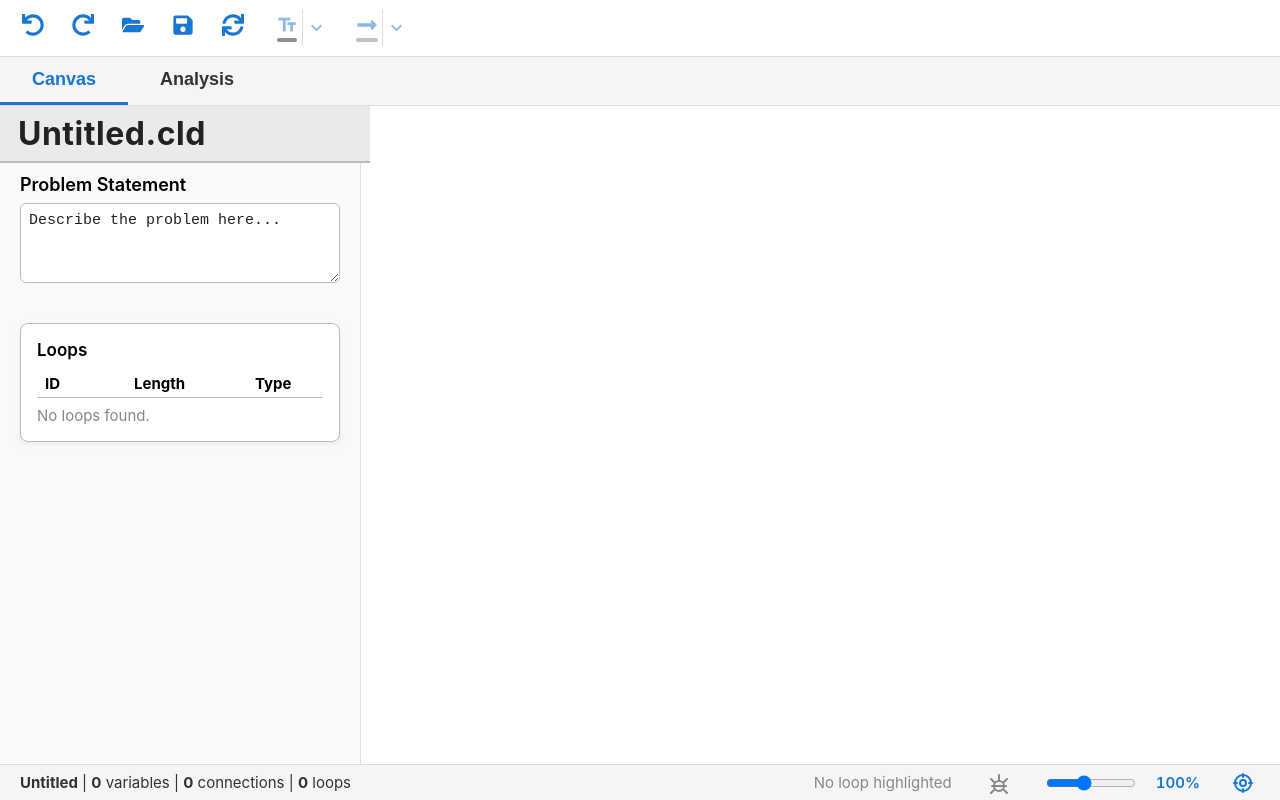
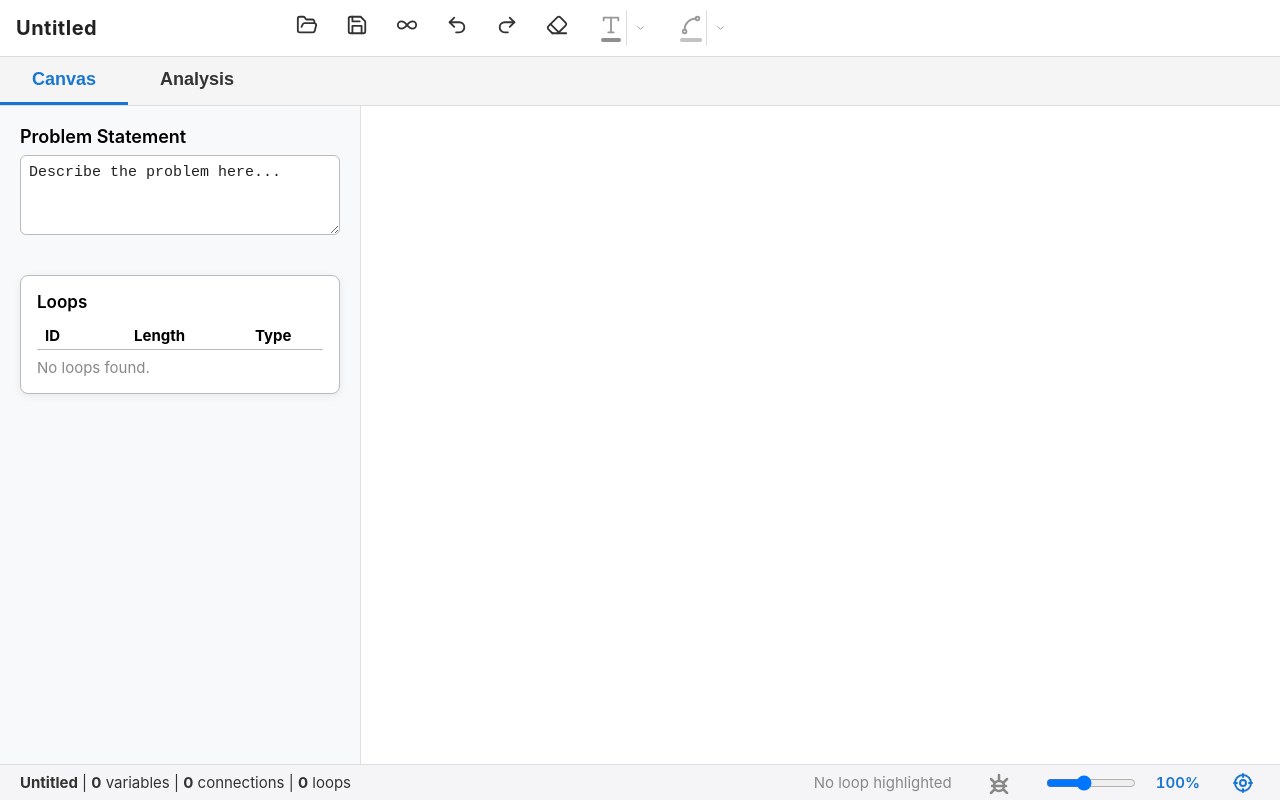
Before and after one commit to sagarajab/CausalLoopDiagram, a React (Create React App) app: page / in a window 1280 px wide. Built offline with nearby package versions, Linux system fonts and the light colour scheme.

Commit message:
modified:   src/App.tsx 	modified:   src/components/Canvas.tsx 	modified:   src/state/cldStore.ts

```diff
--- a/src/App.tsx
+++ b/src/App.tsx
@@ -1,8 +1,8 @@
 import React, { useState, useRef } from 'react';
 import Canvas from './components/Canvas';
 import { useCLDStore } from './state/cldStore';
-import { FaUndo, FaRedo, FaSync, FaFolderOpen, FaSave, FaPalette, FaChevronDown, FaLongArrowAltRight } from 'react-icons/fa';
-import { MdTextFields } from 'react-icons/md';
+import { LuUndo2 , LuRedo2 , LuInfinity , LuFolderOpen , LuSave, LuPalette, LuChevronDown, LuSpline, LuEraser } from 'react-icons/lu';
+import { LuType  } from 'react-icons/lu';
 
 const Analysis: React.FC<{ refreshKey: number }> = ({ refreshKey }) => {
   const arcs = useCLDStore(state => state.arcs);
@@ -122,6 +122,11 @@ const App: React.FC = () => {
   const arcDragStart = React.useRef<null | { arcId: string, mx: number, my: number, nx: number, ny: number, sign: number }>(null);
   const fileInputRef = useRef<HTMLInputElement>(null);
   const [importError, setImportError] = useState<string | null>(null);
+  const [filename, setFilename] = useState('Untitled');
+  const [editingFilename, setEditingFilename] = useState(false);
+  const [tempFilename, setTempFilename] = useState(filename);
+  const filenameInputRef = useRef<HTMLInputElement>(null);
+  const FILENAME_BOX_WIDTH = 250;
 
   const handleRefresh = () => {
     setRefreshKey(k => k + 1);
@@ -136,11 +141,15 @@ const App: React.FC = () => {
       defaultNodeColor,
       defaultArcColor,
     };
+    let exportName = filename.trim() || 'Untitled';
+    if (!exportName.toLowerCase().endsWith('.cld')) {
+      exportName += '.cld';
+    }
     const blob = new Blob([JSON.stringify(data, null, 2)], { type: 'application/json' });
     const url = URL.createObjectURL(blob);
     const a = document.createElement('a');
     a.href = url;
-    a.download = 'diagram.cld';
+    a.download = exportName;
     document.body.appendChild(a);
     a.click();
     setTimeout(() => {
@@ -187,6 +196,9 @@ const App: React.FC = () => {
           defaultNodeColor: data.defaultNodeColor || '#222',
           defaultArcColor: data.defaultArcColor || '#888',
         }));
+        // Set filename to file name without extension
+        const baseName = file.name.replace(/\.[^/.]+$/, '');
+        setFilename(baseName || 'Untitled');
         setTab('canvas');
         setRefreshKey(k => k + 1);
       } catch (err) {
@@ -236,6 +248,118 @@ const App: React.FC = () => {
     <div style={{ height: '100vh', width: '100vw', display: 'flex', flexDirection: 'column' }}>
       {/* Menu bar */}
       <div style={{ display: 'flex', alignItems: 'center', padding: '8px 16px', borderBottom: '1px solid #ddd', background: '#fff', position: 'relative' }}>
+        {editingFilename ? (
+          <input
+            ref={filenameInputRef}
+            value={tempFilename}
+            onChange={e => setTempFilename(e.target.value)}
+            onBlur={() => {
+              setFilename(tempFilename.trim() || 'Untitled');
+              setEditingFilename(false);
+            }}
+            onKeyDown={e => {
+              if (e.key === 'Enter') {
+                setFilename(tempFilename.trim() || 'Untitled');
+                setEditingFilename(false);
+              } else if (e.key === 'Escape') {
+                setTempFilename(filename);
+                setEditingFilename(false);
+              }
+            }}
+            style={{
+              fontWeight: 700,
+              fontSize: 20,
+              marginRight: 24,
+              color: '#222',
+              minWidth: FILENAME_BOX_WIDTH,
+              maxWidth: FILENAME_BOX_WIDTH,
+              width: FILENAME_BOX_WIDTH,
+              userSelect: 'auto',
+              letterSpacing: 0.5,
+              border: '1px solid #bbb',
+              borderRadius: 4,
+              padding: '2px 8px',
+              outline: 'none',
+              background: '#f9f9f9',
+              boxSizing: 'border-box',
+              transition: 'none',
+            }}
+            autoFocus
+          />
+        ) : (
+          <span
+            style={{
+              fontWeight: 700,
+              fontSize: 20,
+              marginRight: 24,
+              color: '#222',
+              minWidth: FILENAME_BOX_WIDTH,
+              maxWidth: FILENAME_BOX_WIDTH,
+              width: FILENAME_BOX_WIDTH,
+              userSelect: 'none',
+              letterSpacing: 0.5,
+              cursor: 'pointer',
+              display: 'inline-block',
+              overflow: 'hidden',/**\] */
+              textOverflow: 'ellipsis',
+              whiteSpace: 'nowrap',
+              boxSizing: 'border-box',
+              transition: 'none',
+            }}
+            title="Click to edit filename"
+            onClick={() => {
+              setTempFilename(filename);
+              setEditingFilename(true);
+              setTimeout(() => filenameInputRef.current?.focus(), 0);
+            }}
+          >
+            {filename}
+          </span>
+        )}
+        {/* Open */}
+        <button
+          onClick={handleLoad}
+          title="Open"
+          style={menuBtnStyle}
+          onMouseOver={e => { e.currentTarget.style.background = '#f0f4fa'; e.currentTarget.style.boxShadow = '0 2px 8px #1976d222'; }}
+          onMouseOut={e => { e.currentTarget.style.background = '#fff'; e.currentTarget.style.boxShadow = 'none'; }}
+          onMouseDown={e => { e.currentTarget.style.background = '#e3eaf5'; }}
+          onMouseUp={e => { e.currentTarget.style.background = '#f0f4fa'; }}
+        >
+          <LuFolderOpen size={22} stroke="#333" strokeWidth={2} />
+        </button>
+        <input
+          type="file"
+          accept=".cld,application/json"
+          ref={fileInputRef}
+          style={{ display: 'none' }}
+          onChange={handleFileChange}
+        />
+        {/* Save */}
+        <button
+          onClick={handleExport}
+          title="Save"
+          style={menuBtnStyle}
+          onMouseOver={e => { e.currentTarget.style.background = '#f0f4fa'; e.currentTarget.style.boxShadow = '0 2px 8px #1976d222'; }}
+          onMouseOut={e => { e.currentTarget.style.background = '#fff'; e.currentTarget.style.boxShadow = 'none'; }}
+          onMouseDown={e => { e.currentTarget.style.background = '#e3eaf5'; }}
+          onMouseUp={e => { e.currentTarget.style.background = '#f0f4fa'; }}
+        >
+          <LuSave size={22} stroke="#333" strokeWidth={2} />
+        </button>
+        {/* Sync */}
+        <button
+          onClick={handleRefresh}
+          title="Sync"
+          style={menuBtnStyle}
+          onMouseOver={e => { e.currentTarget.style.background = '#f0f4fa'; e.currentTarget.style.boxShadow = '0 2px 8px #1976d222'; }}
+          onMouseOut={e => { e.currentTarget.style.background = '#fff'; e.currentTarget.style.boxShadow = 'none'; }}
+          onMouseDown={e => { e.currentTarget.style.background = '#e3eaf5'; }}
+          onMouseUp={e => { e.currentTarget.style.background = '#f0f4fa'; }}
+        >
+          <LuInfinity size={22} stroke="#333" strokeWidth={2} />
+        </button>
+        {/* Undo */}
         <button
           onClick={undo}
           title="Undo"
@@ -244,7 +368,10 @@ const App: React.FC = () => {
           onMouseOut={e => { e.currentTarget.style.background = '#fff'; e.currentTarget.style.boxShadow = 'none'; }}
           onMouseDown={e => { e.currentTarget.style.background = '#e3eaf5'; }}
           onMouseUp={e => { e.currentTarget.style.background = '#f0f4fa'; }}
-        ><FaUndo size={22} /></button>
+        >
+          <LuUndo2 size={22} stroke="#333" strokeWidth={2} />
+        </button>
+        {/* Redo */}
         <button
           onClick={redo}
           title="Redo"
@@ -253,42 +380,22 @@ const App: React.FC = () => {
           onMouseOut={e => { e.currentTarget.style.background = '#fff'; e.currentTarget.style.boxShadow = 'none'; }}
           onMouseDown={e => { e.currentTarget.style.background = '#e3eaf5'; }}
           onMouseUp={e => { e.currentTarget.style.background = '#f0f4fa'; }}
-        ><FaRedo size={22} /></button>
+        >
+          <LuRedo2 size={22} stroke="#333" strokeWidth={2} />
+        </button>
+        {/* Clear Canvas */}
         <button
-          onClick={handleLoad}
-          title="Open"
+          onClick={() => { useCLDStore.getState().clearAll(); }}
+          title="Clear Canvas"
           style={menuBtnStyle}
           onMouseOver={e => { e.currentTarget.style.background = '#f0f4fa'; e.currentTarget.style.boxShadow = '0 2px 8px #1976d222'; }}
           onMouseOut={e => { e.currentTarget.style.background = '#fff'; e.currentTarget.style.boxShadow = 'none'; }}
           onMouseDown={e => { e.currentTarget.style.background = '#e3eaf5'; }}
           onMouseUp={e => { e.currentTarget.style.background = '#f0f4fa'; }}
-        ><FaFolderOpen size={22} /></button>
-        <input
-          type="file"
-          accept=".cld,application/json"
-          ref={fileInputRef}
-          style={{ display: 'none' }}
-          onChange={handleFileChange}
-        />
-        <button
-          onClick={handleExport}
-          title="Save"
-          style={menuBtnStyle}
-          onMouseOver={e => { e.currentTarget.style.background = '#f0f4fa'; e.currentTarget.style.boxShadow = '0 2px 8px #1976d222'; }}
-          onMouseOut={e => { e.currentTarget.style.background = '#fff'; e.currentTarget.style.boxShadow = 'none'; }}
-          onMouseDown={e => { e.currentTarget.style.background = '#e3eaf5'; }}
-          onMouseUp={e => { e.currentTarget.style.background = '#f0f4fa'; }}
-        ><FaSave size={22} /></button>
-        <button
-          onClick={handleRefresh}
-          title="Sync"
-          style={menuBtnStyle}
-          onMouseOver={e => { e.currentTarget.style.background = '#f0f4fa'; e.currentTarget.style.boxShadow = '0 2px 8px #1976d222'; }}
-          onMouseOut={e => { e.currentTarget.style.background = '#fff'; e.currentTarget.style.boxShadow = 'none'; }}
-          onMouseDown={e => { e.currentTarget.style.background = '#e3eaf5'; }}
-          onMouseUp={e => { e.currentTarget.style.background = '#f0f4fa'; }}
-        ><FaSync size={22} /></button>
-        {/* Default node color split button */}
+        >
+          <LuEraser size={22} stroke="#333" strokeWidth={2} />
+        </button>
+        {/* T_color (node color split button) */}
         <div style={{ position: 'relative', display: 'inline-flex', flexDirection: 'row', alignItems: 'flex-end', verticalAlign: 'top' }} ref={nodeBtnRef}>
           <button
             title="Apply node color"
@@ -338,7 +445,7 @@ const App: React.FC = () => {
             }}
           >
             <span style={{ display: 'flex', flexDirection: 'column', alignItems: 'center', justifyContent: 'center' }}>
-              <MdTextFields size={22} color="#1976d2" style={{ display: 'block', marginBottom: 0 }} />
+              <LuType size={22} strokeWidth={2} color="#333" style={{ display: 'block', marginBottom: 0 }} />
               <div style={{
                 width: 20,
                 height: 4,
@@ -386,7 +493,7 @@ const App: React.FC = () => {
               if (selection.nodeId) e.currentTarget.style.background = '#f0f4fa';
             }}
           >
-            <FaChevronDown size={14} />
+            <LuChevronDown size={14} strokeWidth={2} color="#333"  />
           </button>
           {/* Context menu for node color */}
           {nodeMenuOpen && selection.nodeId && (
@@ -458,7 +565,7 @@ const App: React.FC = () => {
             </div>
           )}
         </div>
-        {/* Default arc color split button */}
+        {/* Arrow_Color (arc color split button) */}
         <div style={{ position: 'relative', display: 'inline-flex', flexDirection: 'row', alignItems: 'flex-end', verticalAlign: 'top' }} ref={arcBtnRef}>
           <button
             title="Apply arrow color"
@@ -508,7 +615,7 @@ const App: React.FC = () => {
             }}
           >
             <span style={{ display: 'flex', flexDirection: 'column', alignItems: 'center', justifyContent: 'center' }}>
-              <FaLongArrowAltRight size={22} color="#1976d2" style={{ display: 'block', marginBottom: 0 }} />
+              <LuSpline size={22} color="#333" style={{ display: 'block', marginBottom: 0 }} />
               <div style={{
                 width: 22,
                 height: 4,
@@ -556,7 +663,7 @@ const App: React.FC = () => {
               if (selection.arcId) e.currentTarget.style.background = '#f0f4fa';
             }}
           >
-            <FaChevronDown size={14} />
+            <LuChevronDown size={14} strokeWidth={2} color="#333"/>
           </button>
           {/* Context menu for arc color */}
           {arcMenuOpen && selection.arcId && (
--- a/src/components/Canvas.tsx
+++ b/src/components/Canvas.tsx
@@ -536,11 +536,11 @@ const Canvas: React.FC = () => {
 
   // Add node at double-click
   const handleDoubleClick = (e: React.MouseEvent<SVGSVGElement>) => {
-    const svg = e.currentTarget;
-    const pt = svg.createSVGPoint();
+    if (!canvasRef.current) return;
+    const pt = canvasRef.current.createSVGPoint();
     pt.x = e.clientX;
     pt.y = e.clientY;
-    const cursorpt = pt.matrixTransform(svg.getScreenCTM()?.inverse());
+    const cursorpt = pt.matrixTransform(canvasRef.current.getScreenCTM()?.inverse());
     // Prevent node creation if double-click is over a node or arc
     // Check nodes
     const overNode = nodes.some(node => {
@@ -683,11 +683,11 @@ const Canvas: React.FC = () => {
   // Update mouse position on mouse move (only in arrow-draw mode)
   const handleCanvasMouseMove = (e: React.MouseEvent<SVGSVGElement>) => {
     if (ctrlPressed && pendingArcStart.current) {
-      const svg = e.currentTarget;
-      const pt = svg.createSVGPoint();
+      if (!canvasRef.current) return;
+      const pt = canvasRef.current.createSVGPoint();
       pt.x = e.clientX;
       pt.y = e.clientY;
-      const cursorpt = pt.matrixTransform(svg.getScreenCTM()?.inverse());
+      const cursorpt = pt.matrixTransform(canvasRef.current.getScreenCTM()?.inverse());
       setArrowDrawMouse({ x: cursorpt.x, y: cursorpt.y });
     } else if (arrowDrawMouse) {
       setArrowDrawMouse(null);
@@ -723,12 +723,11 @@ const Canvas: React.FC = () => {
     // Start drag
     const node = getNode(nodeId);
     if (node) {
-      // Store drag start in SVG coordinates
-      const svg = (e.target as SVGSVGElement).ownerSVGElement || (e.target as SVGSVGElement);
-      const pt = svg.createSVGPoint();
+      if (!canvasRef.current) return;
+      const pt = canvasRef.current.createSVGPoint();
       pt.x = e.clientX;
       pt.y = e.clientY;
-      const svgStart = pt.matrixTransform(svg.getScreenCTM()?.inverse());
+      const svgStart = pt.matrixTransform(canvasRef.current.getScreenCTM()?.inverse());
       dragStart.current = {
         x: svgStart.x, // SVG coordinates
         y: svgStart.y,
@@ -744,20 +743,19 @@ const Canvas: React.FC = () => {
   // SVG mouse move: drag node or arc handle
   const handleMouseMove = (e: React.MouseEvent) => {
     if (draggingNodeId && dragStart.current) {
-      // Get current mouse position in SVG coordinates
-      const svg = (e.target as SVGSVGElement).ownerSVGElement || (e.target as SVGSVGElement);
-      const pt = svg.createSVGPoint();
+      if (!canvasRef.current) return;
+      const pt = canvasRef.current.createSVGPoint();
       pt.x = e.clientX;
       pt.y = e.clientY;
-      const cursorpt = pt.matrixTransform(svg.getScreenCTM()?.inverse());
+      const cursorpt = pt.matrixTransform(canvasRef.current.getScreenCTM()?.inverse());
       const dx = cursorpt.x - dragStart.current.x;
       const dy = cursorpt.y - dragStart.current.y;
       if (!isDragging && (Math.abs(dx) > DRAG_THRESHOLD || Math.abs(dy) > DRAG_THRESHOLD)) {
         setIsDragging(true);
       }
       if (isDragging) {
-        // Move node by delta in SVG coordinates
-        moveNode(draggingNodeId, dragStart.current.nodeX + dx, dragStart.current.nodeY + dy);
+        // Move node by delta in SVG coordinates (no history)
+        useCLDStore.getState().moveNodeNoHistory(draggingNodeId, dragStart.current.nodeX + dx, dragStart.current.nodeY + dy);
       }
     } else if (pendingArcDragStart.current) {
       // Check if mouse moved enough to start drag
@@ -795,16 +793,15 @@ const Canvas: React.FC = () => {
         const from = getNode(arc.from);
         const to = getNode(arc.to);
         if (from && to) {
-          const { mx: mxDrag, my: myDrag, nx: nxDrag, ny: nyDrag } = arcDragStart.current;
-          const svg = (e.target as SVGSVGElement).ownerSVGElement || (e.target as SVGSVGElement);
-          const pt = svg.createSVGPoint();
+          if (!canvasRef.current) return;
+          const pt = canvasRef.current.createSVGPoint();
           pt.x = e.clientX;
           pt.y = e.clientY;
-          const cursorpt = pt.matrixTransform(svg.getScreenCTM()?.inverse());
-          const px = cursorpt.x - mxDrag;
-          const py = cursorpt.y - myDrag;
+          const cursorpt = pt.matrixTransform(canvasRef.current.getScreenCTM()?.inverse());
+          const px = cursorpt.x - arcDragStart.current.mx;
+          const py = cursorpt.y - arcDragStart.current.my;
           // Project mouse movement onto perpendicular
-          let curvature = px * nxDrag + py * nyDrag;
+          let curvature = px * arcDragStart.current.nx + py * arcDragStart.current.ny;
           // Clamp as before
           const dx = to.x - from.x;
           const dy = to.y - from.y;
@@ -830,6 +827,14 @@ const Canvas: React.FC = () => {
         selectNode(dragStart.current.nodeId);
         console.log('Node selected:', dragStart.current.nodeId);
       } else {
+        // Node was moved, push to history
+        if (canvasRef.current) {
+          const pt = canvasRef.current.createSVGPoint();
+          pt.x = e.clientX;
+          pt.y = e.clientY;
+          const cursorpt = pt.matrixTransform(canvasRef.current.getScreenCTM()?.inverse());
+          useCLDStore.getState().moveNode(draggingNodeId, cursorpt.x, cursorpt.y);
+        }
         console.log('Node moved:', dragStart.current.nodeId);
       }
     }
@@ -900,11 +905,10 @@ const Canvas: React.FC = () => {
     const rect = canvasRef.current.getBoundingClientRect();
     const cx = rect.width / 2;
     const cy = rect.height / 2;
-    const svg = canvasRef.current;
-    const pt = svg.createSVGPoint();
+    const pt = canvasRef.current.createSVGPoint();
     pt.x = cx;
     pt.y = cy;
-    const center = pt.matrixTransform(svg.getScreenCTM()?.inverse());
+    const center = pt.matrixTransform(canvasRef.current.getScreenCTM()?.inverse());
     // Adjust pan so zoom is centered on canvas center
     const dx = center.x - pan.x;
     const dy = center.y - pan.y;
@@ -920,11 +924,11 @@ const Canvas: React.FC = () => {
   const handleWheel = (e: React.WheelEvent<SVGSVGElement>) => {
     if (e.ctrlKey) return; // Let browser handle ctrl+scroll
     e.preventDefault();
-    const svg = e.currentTarget;
-    const pt = svg.createSVGPoint();
+    if (!canvasRef.current) return;
+    const pt = canvasRef.current.createSVGPoint();
     pt.x = e.clientX;
     pt.y = e.clientY;
-    const cursorpt = pt.matrixTransform(svg.getScreenCTM()?.inverse());
+    const cursorpt = pt.matrixTransform(canvasRef.current.getScreenCTM()?.inverse());
     // Compute new scale
     let newScale = scale * (e.deltaY < 0 ? 1.1 : 0.9);
     newScale = Math.max(MIN_SCALE, Math.min(MAX_SCALE, newScale));
@@ -993,28 +997,7 @@ const Canvas: React.FC = () => {
   // --- Layout: left column for boxes, right for SVG ---
   return (
     <div style={{ width: '100vw', height: '100vh', position: 'relative', overflow: 'hidden' }}>
-      {/* FileName Box at the top left */}
-      <div
-        style={{
-          width: 370, // matches the left column width + padding
-          background: '#eaeaea',
-          borderBottom: '2px solid #bbb',
-          fontWeight: 700,
-          fontSize: 32,
-          padding: '8px 0 8px 18px',
-          letterSpacing: 0.5,
-          color: '#222',
-          position: 'absolute',
-          top: 0,
-          left: 0,
-          zIndex: 20,
-          boxSizing: 'border-box',
-          userSelect: 'none',
-        }}
-      >
-        {filename}.cld
-      </div>
-      <div style={{ display: 'flex', flexDirection: 'row', height: '100%', width: '100%', minHeight: 0, overflow: 'hidden', marginTop: 48 }}>
+      <div style={{ display: 'flex', flexDirection: 'row', height: '100%', width: '100%', minHeight: 0, overflow: 'hidden' }}>
         {/* Left column: Problem statement and loops */}
         <div style={{ width: 320, minWidth: 220, maxWidth: 400, background: '#f8f9fa', borderRight: '1px solid #e0e0e0', padding: 20, display: 'flex', flexDirection: 'column', gap: 24, minHeight: 0, overflow: 'hidden' }}>
           {/* Problem Statement Box */}
@@ -1556,14 +1539,16 @@ const Canvas: React.FC = () => {
               display: 'inline-flex',
               alignItems: 'center',
               userSelect: 'none',
-              color: devMode ? '#1976d2' : '#aaa',
+              color: devMode ? '#444' : '#888',
               fontSize: 22,
               transition: 'color 0.2s',
             }}
+            onMouseOver={e => { e.currentTarget.style.background = '#e0e0e0'; }}
+            onMouseOut={e => { e.currentTarget.style.background = 'none'; }}
           >
             {/* Simple bug icon SVG */}
-            <svg width="22" height="22" viewBox="0 0 22 22" fill={devMode ? '#1976d2' : 'none'} stroke={devMode ? '#1976d2' : '#888'} strokeWidth="2" strokeLinecap="round" strokeLinejoin="round" style={{ display: 'block' }}>
-              <circle cx="11" cy="14" r="5" fill={devMode ? '#1976d2' : 'none'} />
+            <svg width="22" height="22" viewBox="0 0 22 22" fill={devMode ? '#444' : 'none'} stroke={devMode ? '#444' : '#888'} strokeWidth="2.5" strokeLinecap="round" strokeLinejoin="round" style={{ display: 'block' }}>
+              <circle cx="11" cy="14" r="5" fill={devMode ? '#444' : 'none'} />
               <line x1="11" y1="3" x2="11" y2="8" />
               <line x1="4" y1="14" x2="18" y2="14" />
               <line x1="6" y1="10" x2="3" y2="7" />
--- a/src/state/cldStore.ts
+++ b/src/state/cldStore.ts
@@ -37,6 +37,7 @@ export type CLDState = {
   setDefaultArcColor: (color: string) => void;
   addNode: (x: number, y: number) => void;
   moveNode: (id: string, x: number, y: number) => void;
+  moveNodeNoHistory: (id: string, x: number, y: number) => void;
   addArc: (from: string, to: string) => void;
   selectNode: (id: string | undefined) => void;
   selectArc: (id: string | undefined) => void;
@@ -46,6 +47,7 @@ export type CLDState = {
   updateArcSign: (id: string) => void;
   removeNode: (id: string) => void;
   removeArc: (id: string) => void;
+  clearAll: () => void;
 };
 
 export const useCLDStore: UseBoundStore<StoreApi<CLDState>> = create<CLDState>(
@@ -68,6 +70,11 @@ export const useCLDStore: UseBoundStore<StoreApi<CLDState>> = create<CLDState>(
         future: [],
         nodes: [...state.nodes, { id, x, y, label: 'Variable', color: get().defaultNodeColor }],
         nodeCounter: state.nodeCounter + 1,
+      }));
+    },
+    moveNodeNoHistory: (id, x, y) => {
+      set(state => ({
+        nodes: state.nodes.map(n => n.id === id ? { ...n, x, y } : n),
       }));
     },
     moveNode: (id, x, y) => {
@@ -144,5 +151,16 @@ export const useCLDStore: UseBoundStore<StoreApi<CLDState>> = create<CLDState>(
         selection: {},
       }));
     },
+    clearAll: () => {
+      set(state => ({
+        history: [...state.history, { nodes: state.nodes, arcs: state.arcs }],
+        future: [],
+        nodes: [],
+        arcs: [],
+        selection: {},
+        nodeCounter: 1,
+        arcCounter: 1,
+      }));
+    },
   })
 );
```
